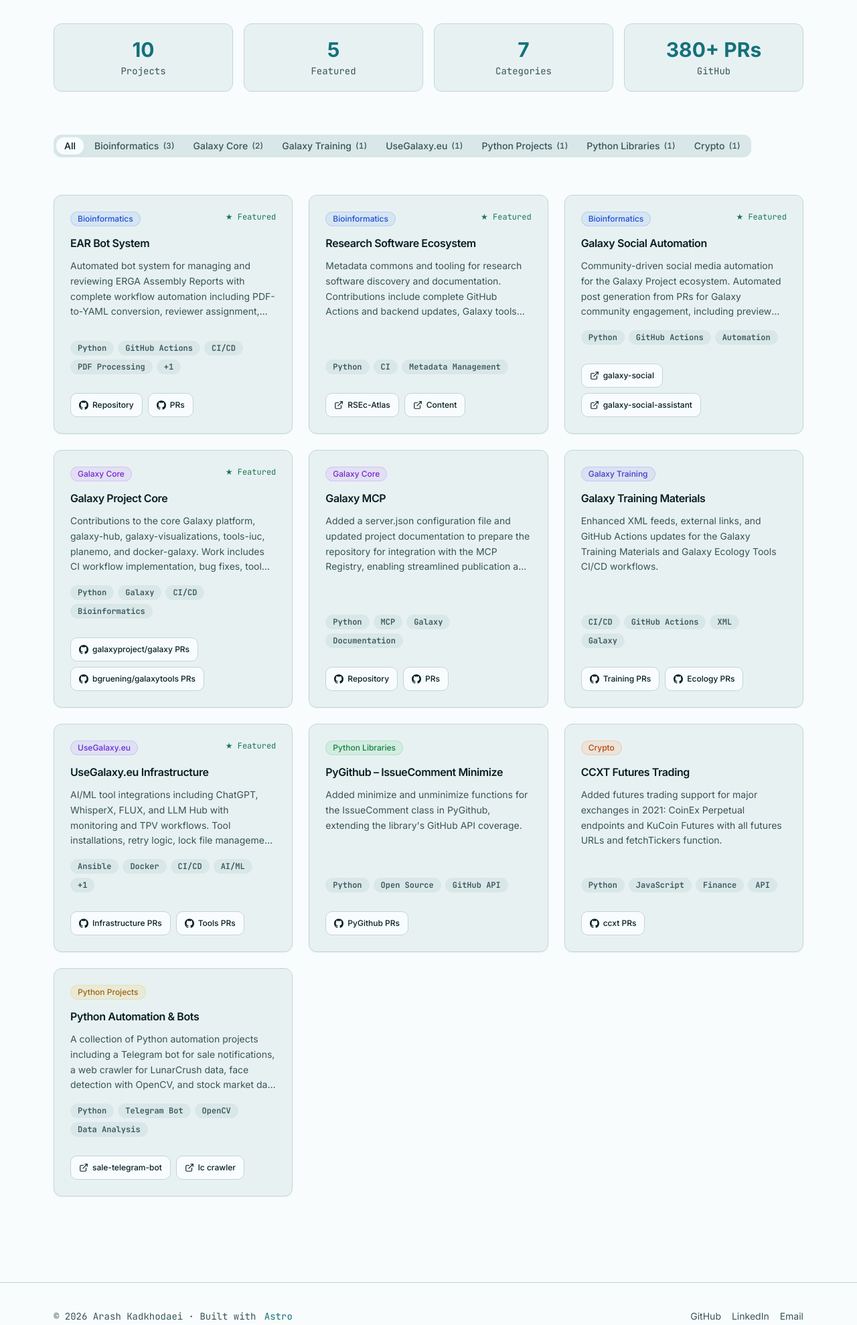
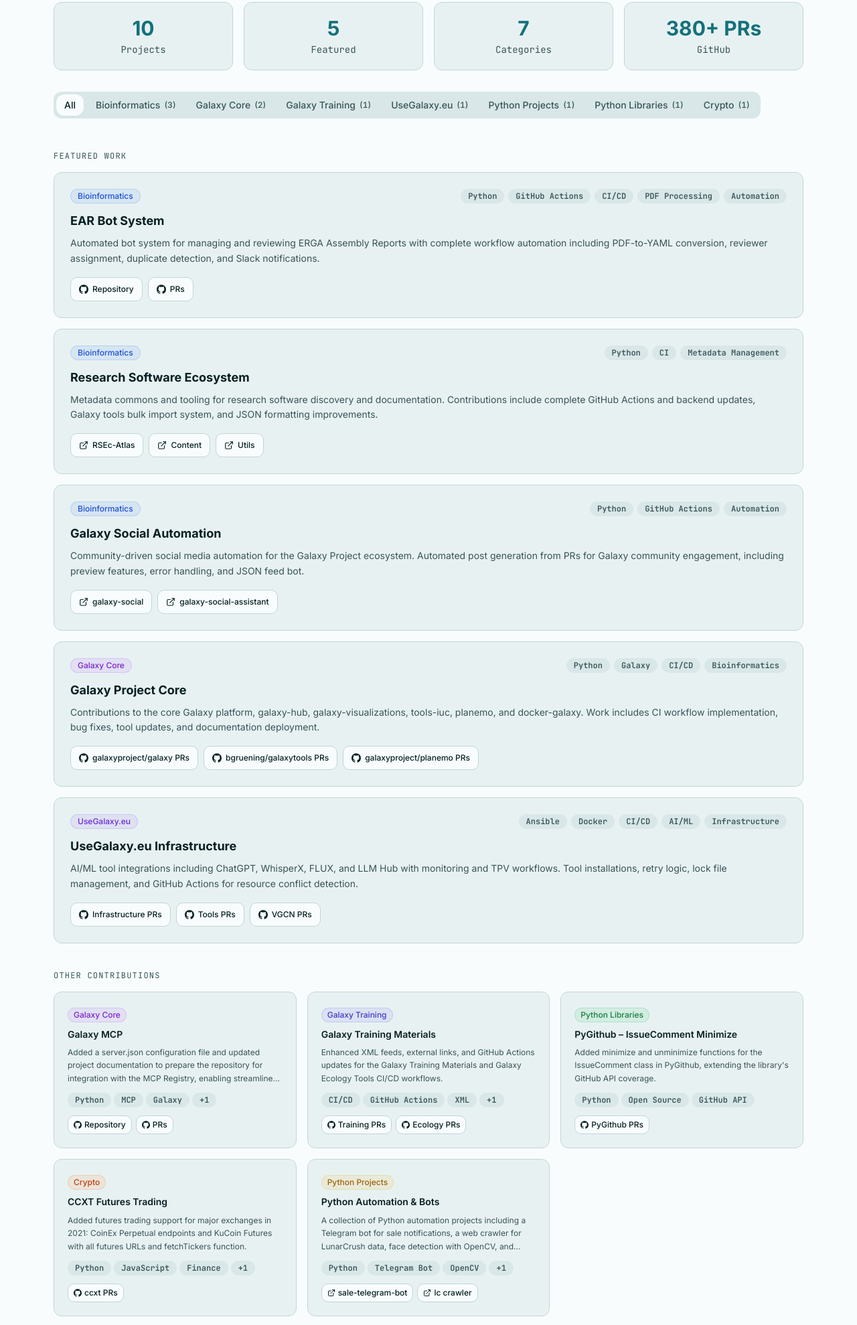
Before and after one commit to arash77/arash77.github.io, an Astro site: page /projects in a window 1280 px wide. Shown: the part 301-2280 px from the top of the page at 67% size. Built offline with nearby package versions, Linux system fonts and the light colour scheme; Astro itself is replaced by a stand-in of ours.

Commit message:
fix: reduce padding and margin for consistency across sections

```diff
--- a/src/components/ProjectsGrid.tsx
+++ b/src/components/ProjectsGrid.tsx
@@ -5,8 +5,6 @@ import { gsap } from 'gsap';
 import { ExternalLink } from 'lucide-react';
 import { IconGithub } from './BrandIcons';
 import { Badge } from './ui/badge';
-import { Tabs, TabsList, TabsTrigger, TabsContent } from './ui/tabs';
-import { Card, CardHeader, CardDescription, CardContent, CardFooter } from './ui/card';
 import { Button } from './ui/button';
 
 export type ProjectCategory =
@@ -54,25 +52,24 @@ const CATEGORY_COLORS: Record<string, string> = {
   Crypto: 'bg-orange-500/10 text-orange-700 dark:text-orange-300 border-orange-500/20',
 };
 
+function getLinkIcon(label: string) {
+  if (label.toLowerCase().includes('pr') || label.toLowerCase().includes('repo'))
+    return IconGithub;
+  return ExternalLink;
+}
+
 export default function ProjectsGrid({ projects }: ProjectsGridProps) {
   const [activeCategory, setActiveCategory] = useState<ProjectCategory>('All');
   const gridRef = useRef<HTMLDivElement>(null);
-  const tabsRef = useRef<HTMLDivElement>(null);
 
   const filtered =
     activeCategory === 'All'
       ? projects
       : projects.filter((p) => p.category === activeCategory);
 
-  // Animate tabs on first mount
-  useEffect(() => {
-    const prefersReduced = window.matchMedia('(prefers-reduced-motion: reduce)').matches;
-    if (prefersReduced) return;
-    gsap.set(tabsRef.current, { y: 16 });
-    gsap.to(tabsRef.current, { opacity: 1, visibility: 'inherit', y: 0, duration: 0.5, ease: 'power2.out', delay: 0.1 });
-  }, []);
+  const featuredFiltered = filtered.filter((p) => p.featured);
+  const regularFiltered = filtered.filter((p) => !p.featured);
 
-  // Animate cards on mount and category change
   useEffect(() => {
     const prefersReduced = window.matchMedia('(prefers-reduced-motion: reduce)').matches;
     if (prefersReduced) return;
@@ -85,7 +82,7 @@ export default function ProjectsGrid({ projects }: ProjectsGridProps) {
         y: 0,
         scale: 1,
         duration: 0.4,
-        stagger: 0.08,
+        stagger: 0.06,
         ease: 'power2.out',
       });
     }, gridRef);
@@ -93,57 +90,46 @@ export default function ProjectsGrid({ projects }: ProjectsGridProps) {
     return () => ctx.revert();
   }, [activeCategory]);
 
-  const getLinkIcon = (label: string) => {
-    if (label.toLowerCase().includes('pr') || label.toLowerCase().includes('repo'))
-      return IconGithub;
-    return ExternalLink;
-  };
-
   return (
     <div>
-      {/* Category tabs */}
-      <div ref={tabsRef} className="gsap-reveal overflow-x-auto pb-2 mb-10 -mx-4 px-4">
-        <Tabs
-          value={activeCategory}
-          onValueChange={(v) => setActiveCategory(v as ProjectCategory)}
+      {/* Category filter — plain button row, no Tabs abuse */}
+      <div className="overflow-x-auto pb-2 mb-10 -mx-4 px-4">
+        <div className="flex gap-1.5 w-max bg-muted rounded-xl p-1">
+          {CATEGORIES.map((cat) => (
+            <button
+              key={cat}
+              onClick={() => setActiveCategory(cat)}
+              className={`flex items-center gap-1.5 px-3 py-1.5 rounded-lg text-sm font-medium transition-colors whitespace-nowrap ${
+                activeCategory === cat
+                  ? 'bg-background text-foreground shadow-sm'
+                  : 'text-muted-foreground hover:text-foreground'
+              }`}
             >
-          <TabsList className="flex-nowrap whitespace-nowrap w-max h-auto p-1 gap-1 bg-muted rounded-xl">
-            {CATEGORIES.map((cat) => (
-              <TabsTrigger
-                key={cat}
-                value={cat}
-                className="text-sm rounded-lg data-[state=active]:shadow-sm gap-1.5"
-              >
-                <span className="leading-none">{cat}</span>
+              {cat}
               {cat !== 'All' && (
-                  <span className="text-xs text-muted-foreground tabular-nums leading-none">
+                <span className="text-xs tabular-nums text-muted-foreground">
                   ({projects.filter((p) => p.category === cat).length})
                 </span>
               )}
-              </TabsTrigger>
+            </button>
           ))}
-          </TabsList>
-
-          {CATEGORIES.map((cat) => (
-            <TabsContent key={cat} value={cat}>
-              {/* intentionally empty — grid renders below */}
-            </TabsContent>
-          ))}
-        </Tabs>
+        </div>
       </div>
 
-      {/* Projects grid */}
-      <div
-        ref={gridRef}
-        className="grid sm:grid-cols-2 lg:grid-cols-3 gap-6"
+      <div ref={gridRef}>
+        {/* Featured tier — full-width hero cards */}
+        {featuredFiltered.length > 0 && (
+          <div className="mb-10">
+            <p className="text-xs font-mono text-muted-foreground uppercase tracking-widest mb-4">
+              Featured Work
+            </p>
+            <div className="space-y-4">
+              {featuredFiltered.map((project) => (
+                <article
+                  key={project.id}
+                  className="gsap-reveal project-card rounded-xl border border-border bg-card p-6 hover:border-primary/30 hover:shadow-md transition-all"
                 >
-        {filtered.map((project) => (
-          <Card
-            key={project.id}
-            className="gsap-reveal project-card flex flex-col group hover:border-primary/30"
-          >
-            <CardHeader className="pb-3">
-              <div className="flex items-start justify-between gap-2 mb-2">
+                  <div className="flex flex-wrap items-start justify-between gap-3 mb-3">
                     <span
                       className={`inline-flex items-center text-xs font-medium px-2.5 py-0.5 rounded-full border ${
                         CATEGORY_COLORS[project.category] || 'bg-muted text-muted-foreground border-muted'
@@ -151,49 +137,92 @@ export default function ProjectsGrid({ projects }: ProjectsGridProps) {
                     >
                       {project.category}
                     </span>
-                {project.featured && (
-                  <span className="text-xs font-mono text-secondary">★ Featured</span>
-                )}
-              </div>
-              <h2 className="text-base font-semibold leading-snug tracking-tight group-hover:text-primary transition-colors">
-                {project.title}
-              </h2>
-            </CardHeader>
-            <CardContent className="flex-1 pb-4">
-              <CardDescription className="text-sm leading-relaxed line-clamp-4">
-                {project.description}
-              </CardDescription>
-            </CardContent>
-            <CardContent className="pt-0 pb-3">
-              <div className="flex flex-wrap gap-1.5 mb-4">
-                {project.tags.slice(0, 4).map((tag) => (
+                    <div className="flex flex-wrap gap-1.5">
+                      {project.tags.map((tag) => (
                         <Badge key={tag} variant="muted" className="text-xs font-mono">
                           {tag}
                         </Badge>
                       ))}
-                {project.tags.length > 4 && (
-                  <Badge variant="muted" className="text-xs font-mono">
-                    +{project.tags.length - 4}
-                  </Badge>
-                )}
                     </div>
-            </CardContent>
-            <CardFooter className="pt-0 flex flex-wrap gap-2">
-              {project.links.slice(0, 2).map((link) => {
+                  </div>
+                  <h2 className="text-lg font-bold mb-2">{project.title}</h2>
+                  <p className="text-sm text-muted-foreground leading-relaxed mb-4">
+                    {project.description}
+                  </p>
+                  <div className="flex flex-wrap gap-2">
+                    {project.links.map((link) => {
                       const Icon = getLinkIcon(link.label);
                       return (
                         <Button key={link.label} asChild variant="outline" size="sm" className="text-xs gap-1.5">
                           <a href={link.url} target="_blank" rel="noopener noreferrer">
-                      <Icon className="h-3.5 w-3.5" />
+                            <Icon className="h-3.5 w-3.5" aria-hidden="true" />
                             {link.label}
                           </a>
                         </Button>
                       );
                     })}
-            </CardFooter>
-          </Card>
+                  </div>
+                </article>
               ))}
             </div>
+          </div>
+        )}
+
+        {/* Regular tier — compact 3-column grid */}
+        {regularFiltered.length > 0 && (
+          <div>
+            {featuredFiltered.length > 0 && (
+              <p className="text-xs font-mono text-muted-foreground uppercase tracking-widest mb-4">
+                Other Contributions
+              </p>
+            )}
+            <div className="grid sm:grid-cols-2 lg:grid-cols-3 gap-4">
+              {regularFiltered.map((project) => (
+                <article
+                  key={project.id}
+                  className="gsap-reveal project-card flex flex-col rounded-xl border border-border bg-card p-5 hover:border-primary/30 hover:shadow-md transition-all"
+                >
+                  <div className="mb-2">
+                    <span
+                      className={`inline-flex items-center text-xs font-medium px-2 py-0.5 rounded-full border ${
+                        CATEGORY_COLORS[project.category] || 'bg-muted text-muted-foreground border-muted'
+                      }`}
+                    >
+                      {project.category}
+                    </span>
+                  </div>
+                  <h2 className="text-sm font-semibold leading-snug mb-2">{project.title}</h2>
+                  <p className="text-xs text-muted-foreground leading-relaxed line-clamp-3 flex-1 mb-3">
+                    {project.description}
+                  </p>
+                  <div className="flex flex-wrap gap-1 mb-3">
+                    {project.tags.slice(0, 3).map((tag) => (
+                      <Badge key={tag} variant="muted" className="text-xs font-mono">
+                        {tag}
+                      </Badge>
+                    ))}
+                    {project.tags.length > 3 && (
+                      <Badge variant="muted" className="text-xs font-mono">+{project.tags.length - 3}</Badge>
+                    )}
+                  </div>
+                  <div className="flex flex-wrap gap-1.5">
+                    {project.links.slice(0, 2).map((link) => {
+                      const Icon = getLinkIcon(link.label);
+                      return (
+                        <Button key={link.label} asChild variant="outline" size="sm" className="text-xs gap-1 h-7 px-2">
+                          <a href={link.url} target="_blank" rel="noopener noreferrer">
+                            <Icon className="h-3 w-3" aria-hidden="true" />
+                            {link.label}
+                          </a>
+                        </Button>
+                      );
+                    })}
+                  </div>
+                </article>
+              ))}
+            </div>
+          </div>
+        )}
 
         {filtered.length === 0 && (
           <div className="text-center py-20 text-muted-foreground">
@@ -201,5 +230,6 @@ export default function ProjectsGrid({ projects }: ProjectsGridProps) {
           </div>
         )}
       </div>
+    </div>
   );
 }
--- a/src/components/Skills.tsx
+++ b/src/components/Skills.tsx
@@ -16,7 +16,6 @@ import { skillCategories } from '../data/resume';
 
 gsap.registerPlugin(ScrollTrigger);
 
-// Map skill names to icons. Skills without a matching brand icon use a generic Lucide icon.
 const skillIcons: Record<string, IconType | React.ComponentType<React.SVGProps<SVGSVGElement>>> = {
   'Python': SiPython,
   'C/C++': SiCplusplus,
@@ -77,9 +76,9 @@ export default function Skills() {
   }, []);
 
   return (
-    <section id="skills" ref={sectionRef} className="py-24">
+    <section id="skills" ref={sectionRef} className="py-12">
       <div className="container mx-auto px-4 max-w-6xl">
-        <div ref={headingRef} className="gsap-reveal text-center mb-16">
+        <div ref={headingRef} className="gsap-reveal text-center mb-8">
           <p className="text-sm font-mono text-secondary tracking-widest uppercase mb-2">
             What I work with
           </p>
--- a/src/pages/projects.astro
+++ b/src/pages/projects.astro
@@ -19,7 +19,7 @@ const projects = projectEntries
   <div class="pt-24 pb-16">
     <div class="container mx-auto px-4 max-w-6xl">
       <!-- Header -->
-      <div class="text-center mb-16" style="animation: fade-up 0.7s ease both 0.05s;">
+      <div class="text-center mb-8" style="animation: fade-up 0.7s ease both 0.05s;">
         <p class="text-sm font-mono text-secondary tracking-widest uppercase mb-2">
           What I've built &amp; contributed to
         </p>
@@ -32,7 +32,7 @@ const projects = projectEntries
       </div>
 
       <!-- Stats bar -->
-      <div class="grid grid-cols-2 sm:grid-cols-4 gap-4 mb-16">
+      <div class="grid grid-cols-2 sm:grid-cols-4 gap-4 mb-8">
         {[
           { label: 'Projects', value: projects.length, delay: '0.3s' },
           { label: 'Featured', value: projects.filter((p) => p.featured).length, delay: '0.45s' },
--- a/src/pages/resume.astro
+++ b/src/pages/resume.astro
@@ -94,7 +94,7 @@ import { IconGithub, IconLinkedin } from '../components/BrandIcons';
         <div class="space-y-8 lg:col-span-2">
 
           <!-- Experience -->
-          <section aria-labelledby="heading-experience" class="rounded-xl border border-border bg-card p-6" style="animation: fade-up 0.6s ease both 0.2s;">
+          <section aria-labelledby="heading-experience" style="animation: fade-up 0.6s ease both 0.2s;">
             <h2 id="heading-experience" class="text-sm font-mono text-muted-foreground uppercase tracking-wider mb-6 flex items-center gap-2">
               <Briefcase className="h-4 w-4" aria-hidden="true" />
               Experience
@@ -126,7 +126,7 @@ import { IconGithub, IconLinkedin } from '../components/BrandIcons';
           </section>
 
           <!-- Education -->
-          <section aria-labelledby="heading-education" class="rounded-xl border border-border bg-card p-6" style="animation: fade-up 0.6s ease both 0.35s;">
+          <section aria-labelledby="heading-education" style="animation: fade-up 0.6s ease both 0.35s;">
             <h2 id="heading-education" class="text-sm font-mono text-muted-foreground uppercase tracking-wider mb-6 flex items-center gap-2">
               <GraduationCap className="h-4 w-4" aria-hidden="true" />
               Education
@@ -151,7 +151,7 @@ import { IconGithub, IconLinkedin } from '../components/BrandIcons';
           </section>
 
           <!-- Conference Contributions -->
-          <section aria-labelledby="heading-conferences" class="rounded-xl border border-border bg-card p-6" style="animation: fade-up 0.6s ease both 0.5s;">
+          <section aria-labelledby="heading-conferences" style="animation: fade-up 0.6s ease both 0.5s;">
             <h2 id="heading-conferences" class="text-sm font-mono text-muted-foreground uppercase tracking-wider mb-6 flex items-center justify-between gap-2">
               <span class="flex items-center gap-2">
                 <BookOpen className="h-4 w-4" aria-hidden="true" />
```
Also changed, not shown: src/components/About.tsx (+6 -9 lines), src/components/Education.tsx (+10 -14 lines), src/components/Experience.tsx (+6 -8 lines). Lines whose indentation alone changed are shown as unchanged.
